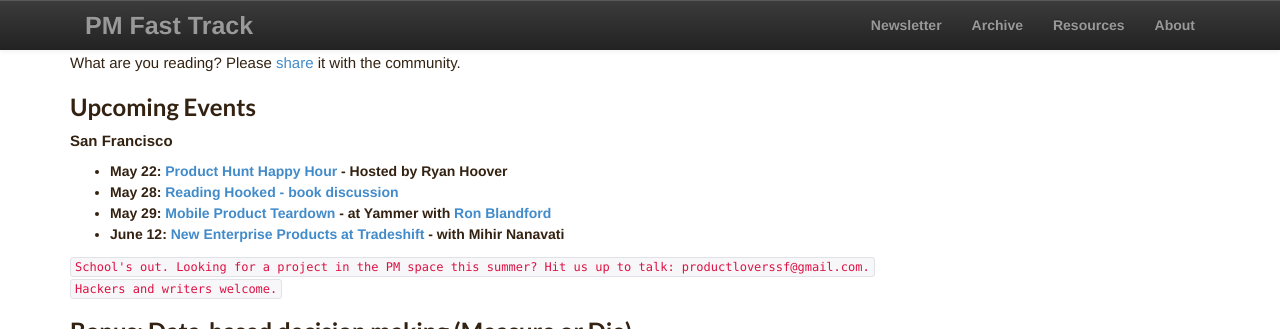
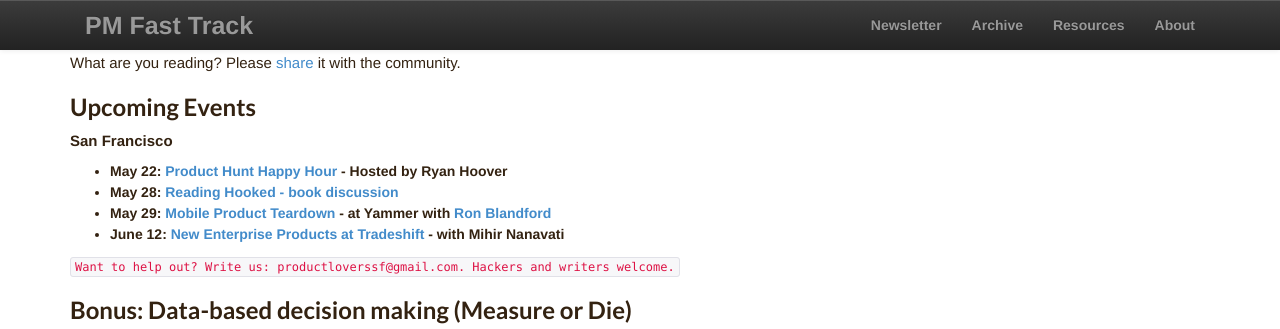
Before and after one commit to productmanagers/productmanagers.github.io, a Jekyll site: the page built from blog/_posts/2014-05-20-weekly07.md, in a window 1280 px wide and 900 px high, scrolled down 1679 px, cut to the strip 0-329 px from the top of the window. Built offline with Jekyll 4.4.1, drawn with Linux system fonts in a browser that asks for light colours; nearby versions of some CDN libraries; comment, search, counter and statistics services are not loaded.

Commit message:
revision

```diff
--- a/blog/_posts/2014-05-20-weekly07.md
+++ b/blog/_posts/2014-05-20-weekly07.md
@@ -63,8 +63,7 @@
 * May 29: [Mobile Product Teardown](http://www.meetup.com/ProductManagementFastTrack/events/182737312/) - at Yammer with [Ron Blandford](https://www.linkedin.com/pub/ron-blandford/1/320/793)
 * June 12: [New Enterprise Products at Tradeshift](http://www.meetup.com/ProductManagementFastTrack/events/182734212/) - with Mihir Nanavati
 
-`School's out. Looking for a project in the PM space this summer? Hit us up to talk: productloverssf@gmail.com.`
-`Hackers and writers welcome.`
+`Want to help out? Write us: productloverssf@gmail.com. Hackers and writers welcome.`
 
 ###Bonus: Data-based decision making (Measure or Die)
 
```
